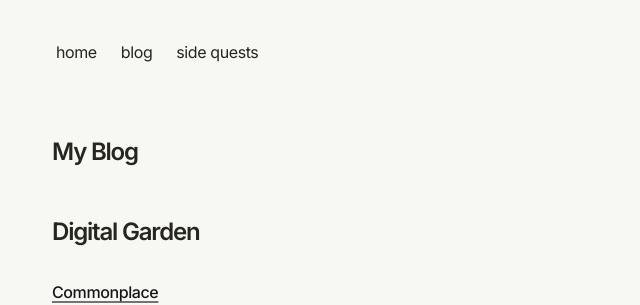
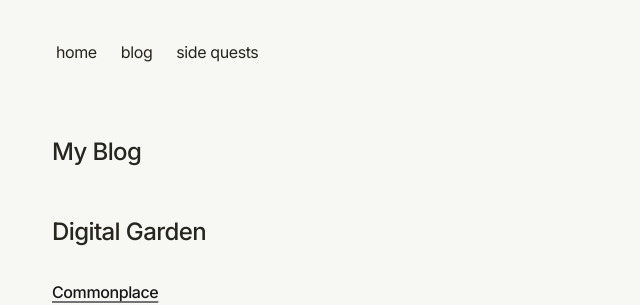
Before and after one commit to junnjiee/website, a Next.js app: page /blog in a window 1280 px wide. Shown: the top 305 px of the page, without its empty margins (300-940 px from the left). Built offline with nearby package versions, Linux system fonts and the light colour scheme.

Commit message:
editorial titles

```diff
--- a/app/blog/[slug]/page.tsx
+++ b/app/blog/[slug]/page.tsx
@@ -92,12 +92,12 @@ export default async function Blog({
           }),
         }}
       />
-      <h1 className="title font-semibold text-2xl tracking-tighter">
+      <h1 className="title text-3xl font-normal tracking-tight">
         {post.metadata.title}
       </h1>
       <div className="flex justify-between items-center mt-2 mb-8 text-sm">
         <p className="text-sm text-muted">
-          {formatDate(post.metadata.publishedAt)}
+          {formatDate(post.metadata.publishedAt, false, 'short')}
         </p>
       </div>
       <article className="prose">
--- a/app/blog/page.tsx
+++ b/app/blog/page.tsx
@@ -30,13 +30,13 @@ export default function Page() {
   return (
     <section>
       <div className="mb-12">
-        <h1 className="font-semibold text-2xl mb-8 tracking-tighter">
+        <h1 className="text-2xl font-medium tracking-tight mb-8">
           My Blog
         </h1>
         <BlogPosts />
       </div>
 
-      <h1 className="mb-8 text-2xl font-semibold tracking-tighter">
+      <h1 className="mb-8 text-2xl font-medium tracking-tight">
         Digital Garden
       </h1>
       <div className="space-y-5">
--- a/app/page.tsx
+++ b/app/page.tsx
@@ -3,7 +3,7 @@ import { Experience } from "app/components/experience";
 export default function Page() {
   return (
     <section>
-      <h1 className="mb-8 text-2xl font-semibold tracking-tighter">
+      <h1 className="mb-8 text-2xl font-medium tracking-tight">
         Hello, I'm Jun Jie.
       </h1>
       <p className="mb-4">
--- a/app/side-quests/page.tsx
+++ b/app/side-quests/page.tsx
@@ -75,14 +75,14 @@ export default function Page() {
   return (
     <section className="space-y-12">
       <div>
-        <h1 className="mb-8 text-2xl font-semibold tracking-tighter">
+        <h1 className="mb-8 text-2xl font-medium tracking-tight">
           Projects
         </h1>
         <SideQuestList items={projects} />
       </div>
 
       <div>
-        <h1 className="mb-8 text-2xl font-semibold tracking-tighter">
+        <h1 className="mb-8 text-2xl font-medium tracking-tight">
           Experiences
         </h1>
         <SideQuestList items={experiences} />
```
